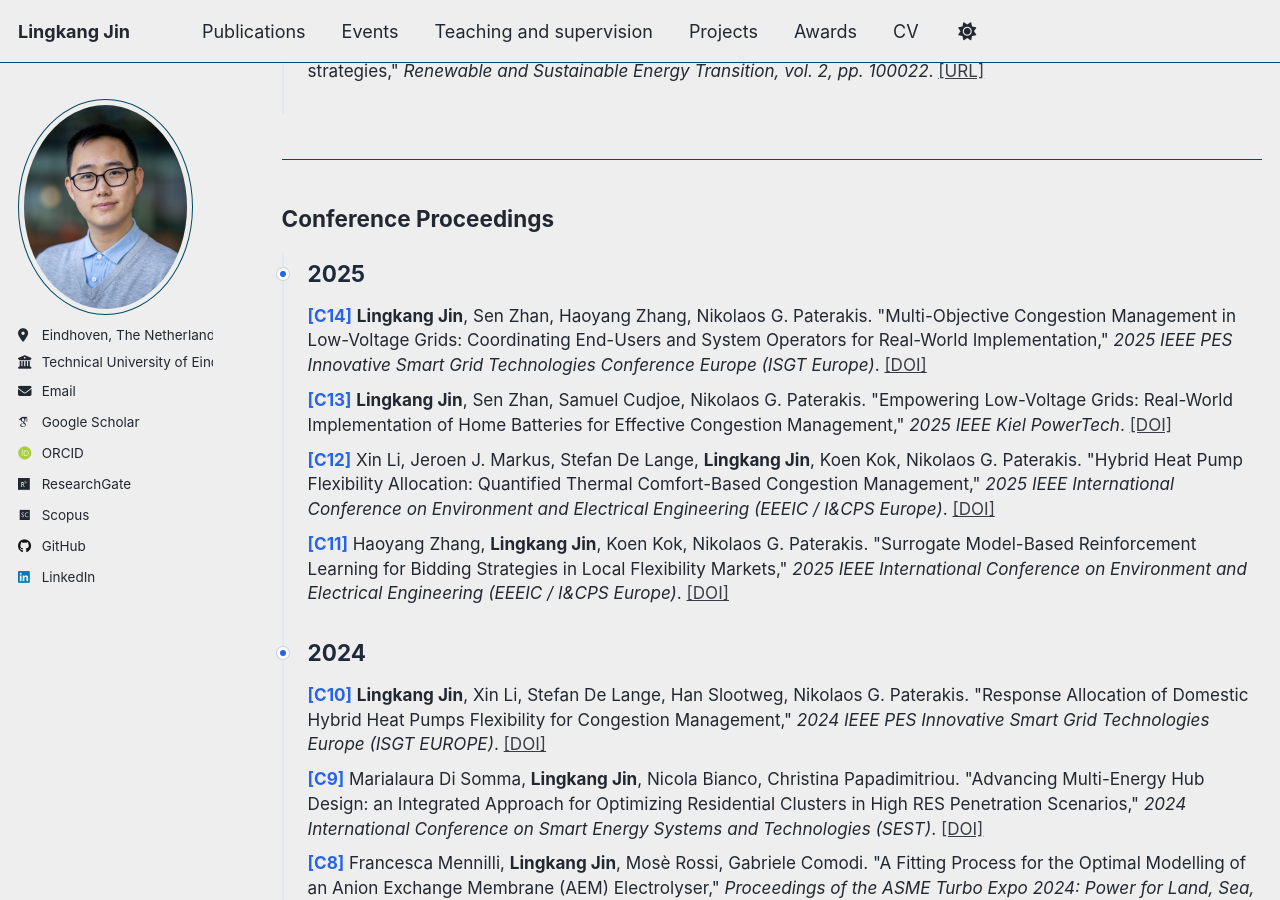
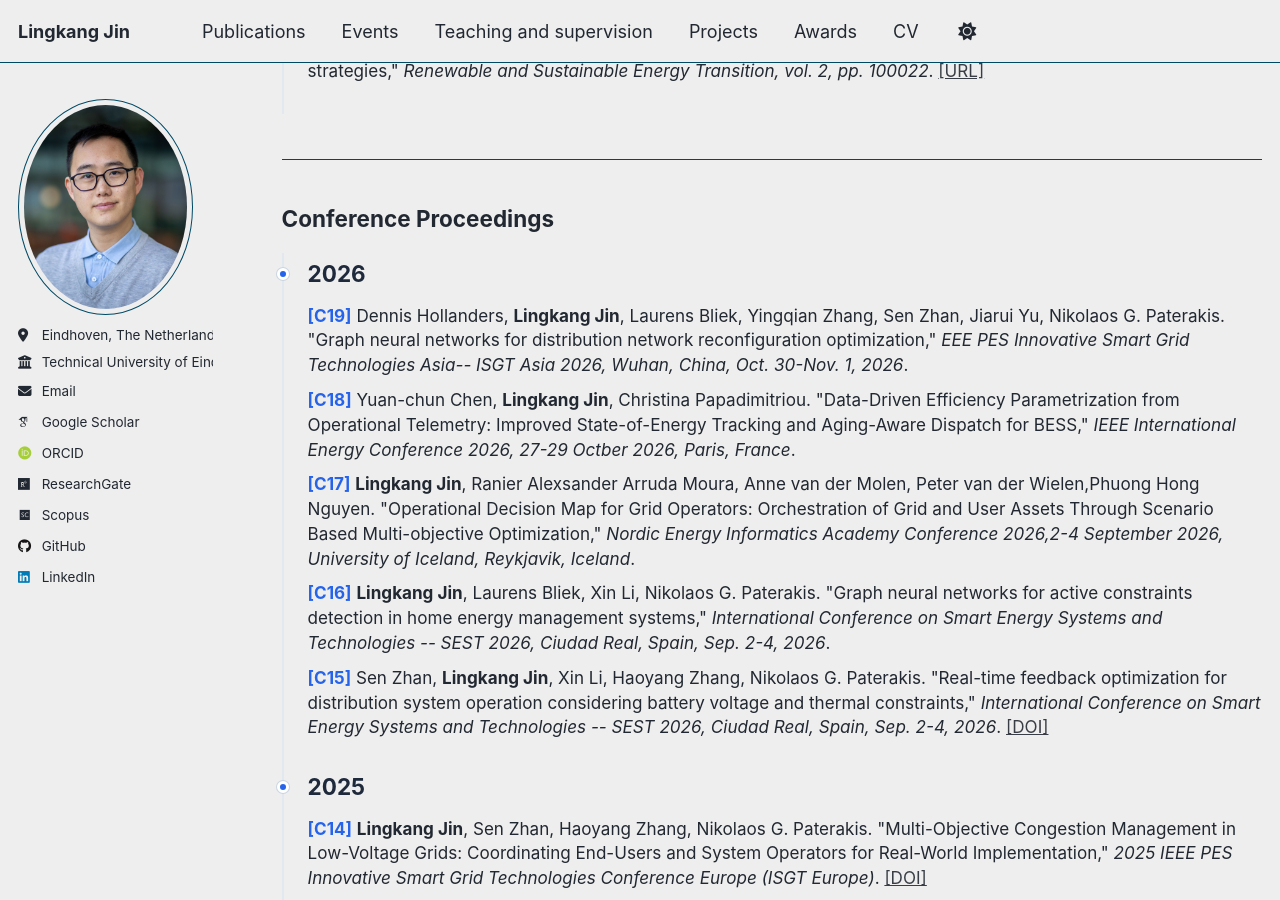
Before and after one commit to Lingkangjin/Lingkangjin.github.io, a Jekyll site: the page built from _pages/publications.md, in a window 1280 px wide and 900 px high, scrolled down 1512 px. Built offline with Jekyll 4.4.1, drawn with Linux system fonts in a browser that asks for light colours; some web fonts are replaced; a script that is not in the unit is left out; some of the changed text lies outside the part shown.

Commit message:
Update archive, portfolio, and publications: add footer with last updated date, modify project roles, and include new conference proceedings

```diff
--- a/_layouts/archive.html
+++ b/_layouts/archive.html
@@ -22,3 +22,7 @@ layout: default
     {{ content }}
   </div>
 </div>
+
+<footer style="margin-top: 40px; padding-top: 15px; border-top: 1px dashed #ccc; font-size: 0.85em; color: #666; text-align: right;">
+  Last updated: {{ site.time | date: "%B %d, %Y" }}
+</footer>
--- a/_pages/publications.md
+++ b/_pages/publications.md
@@ -83,6 +83,36 @@ journal_articles:
     link_url: "https://www.sciencedirect.com/science/article/pii/S2667095X2200006X"
 
 conference_proceedings:
+  - authors: "Dennis Hollanders, <strong>Lingkang Jin</strong>, Laurens Bliek, Yingqian Zhang, Sen Zhan, Jiarui Yu, Nikolaos G. Paterakis"
+    title: "Graph neural networks for distribution network reconfiguration optimization"
+    venue: "EEE PES Innovative Smart Grid Technologies Asia-- ISGT Asia 2026, Wuhan, China, Oct. 30-Nov. 1, 2026"
+    year: "2026"
+    link_text: "DOI"
+    link_url: ""
+  - authors: "Yuan-chun Chen, <strong>Lingkang Jin</strong>, Christina Papadimitriou"
+    title: "Data-Driven Efficiency Parametrization from Operational Telemetry: Improved State-of-Energy Tracking and Aging-Aware Dispatch for BESS"
+    venue: "IEEE International Energy Conference 2026, 27-29 Octber 2026, Paris, France"
+    year: "2026"
+    link_text: "DOI"
+    link_url: ""
+  - authors: "<strong>Lingkang Jin</strong>, Ranier Alexsander Arruda Moura, Anne van der Molen, Peter van der Wielen,Phuong Hong Nguyen"
+    title: "Operational Decision Map for Grid Operators: Orchestration of Grid and User Assets Through Scenario Based Multi-objective Optimization"
+    venue: "Nordic Energy Informatics Academy Conference 2026,2-4 September 2026, University of Iceland, Reykjavik, Iceland"
+    year: "2026"
+    link_text: "DOI"
+    link_url: ""
+  - authors: "<strong>Lingkang Jin</strong>, Laurens Bliek, Xin Li, Nikolaos G. Paterakis"
+    title: "Graph neural networks for active constraints detection in home energy management systems"
+    venue: "International Conference on Smart Energy Systems and Technologies -- SEST 2026, Ciudad Real, Spain, Sep. 2-4, 2026"
+    year: "2026"
+    link_text: "DOI"
+    link_url: ""
+  - authors: "Sen Zhan, <strong>Lingkang Jin</strong>, Xin Li, Haoyang Zhang, Nikolaos G. Paterakis"
+    title: "Real-time feedback optimization for distribution system operation considering battery voltage and thermal constraints"
+    venue: "International Conference on Smart Energy Systems and Technologies -- SEST 2026, Ciudad Real, Spain, Sep. 2-4, 2026"
+    year: "2026"
+    link_text: "DOI"
+    link_url: " "
   - authors: "<strong>Lingkang Jin</strong>, Sen Zhan, Haoyang Zhang, Nikolaos G. Paterakis"
     title: "Multi-Objective Congestion Management in Low-Voltage Grids: Coordinating End-Users and System Operators for Real-World Implementation"
     venue: "2025 IEEE PES Innovative Smart Grid Technologies Conference Europe (ISGT Europe)"
```
Also changed, not shown: _pages/portfolio.md (+1 -1 lines), 1 other file.
